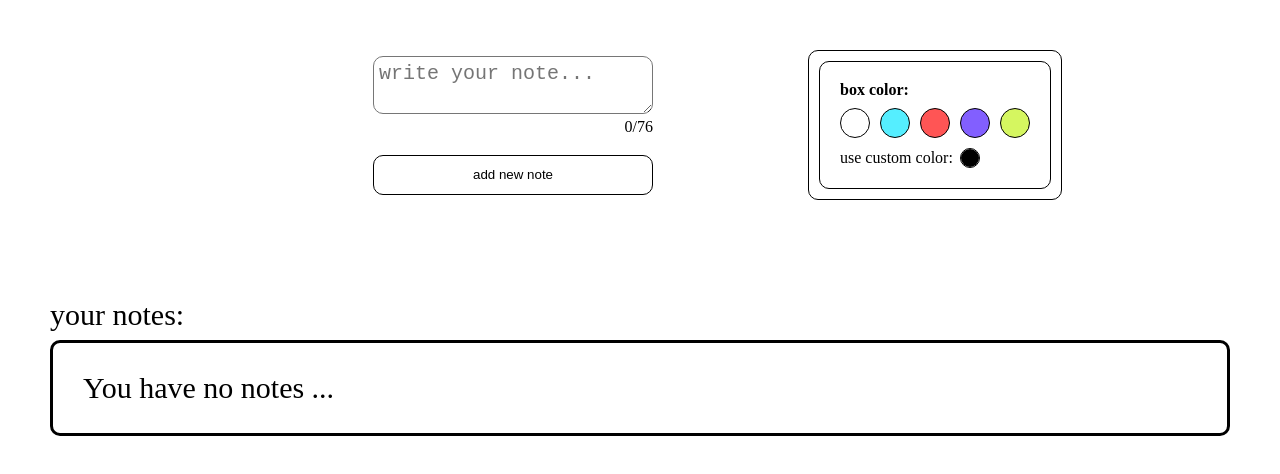
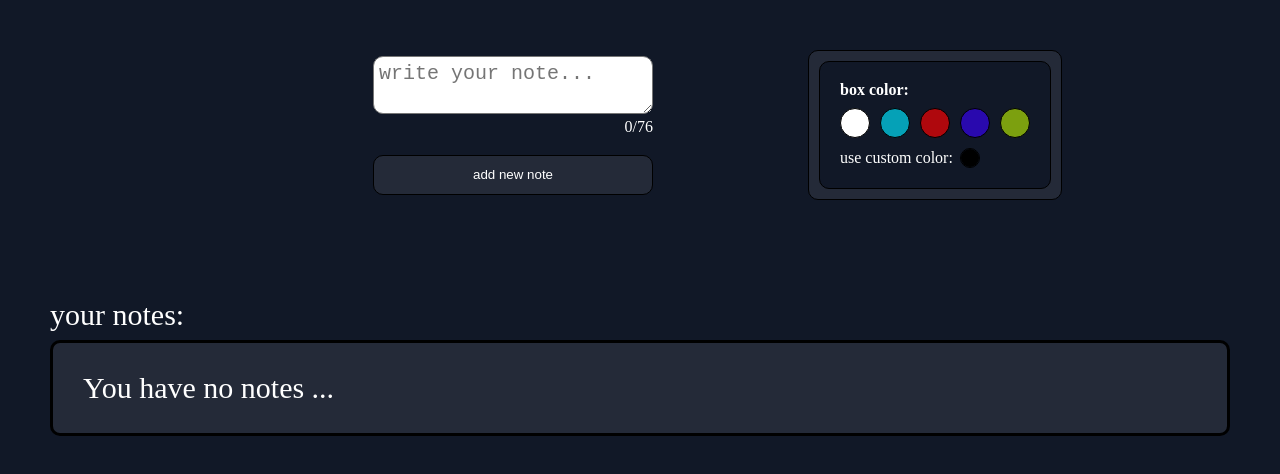
Before and after one commit to parsa-sbg/note-app, a React (Create React App) app: page / in a window 1280 px wide. Shown: the top 474 px of the page. Built offline with nearby package versions, Linux system fonts and the light colour scheme.

Commit message:
use css variables

```diff
--- a/src/assests/css/variables.css
+++ b/src/assests/css/variables.css
@@ -1,3 +1,17 @@
 :root{
     --main-color: #0977ed;
+    --app-bg-color: #edf0f2;
+
+    --border-color: #000;
+    --text-color: #000000;
+    --box-bg: #fff;
 }
+
+:root{
+    --main-color: #0977ed;
+    --app-bg-color: #111827;
+
+    --border-color: #000;
+    --text-color: #fff;
+    --box-bg: #242a38;
+}
--- a/src/components/AddNew/AddNew.css
+++ b/src/components/AddNew/AddNew.css
@@ -19,6 +19,7 @@
     resize: vertical;
     font-size: 2rem;
     padding: .5rem;
+    background-color: var(--app-bg-color);
 }
 
 .addnew__input-maxlength {
@@ -34,6 +35,8 @@
     background-color: transparent;
     cursor: pointer;
     border-radius: 1rem;
+    color: var(--text-color);
+    background-color: var(--box-bg);
 }
 
 .addnew__btn:hover {
@@ -54,6 +57,7 @@
     justify-content: center;
     display: flex;
     border-radius: 1rem;
+    background-color: var(--box-bg);
 }
 
 .options__item{
@@ -61,7 +65,7 @@
     padding: 2rem;
     max-width: fit-content;
     border-radius: 1rem;
-
+    background-color: var(--app-bg-color);
 }
 
 
--- a/src/components/AllNotes/AllNotes.css
+++ b/src/components/AllNotes/AllNotes.css
@@ -7,6 +7,7 @@
 }
 
 .AllNotes__list {
+    background-color: var(--box-bg);
     width: 100%;
     display: flex;
     flex-wrap: wrap;
--- a/src/index.css
+++ b/src/index.css
@@ -16,4 +16,6 @@ body {
   margin: 0;
 
   font-size: 1.6rem;
+  background-color: var(--app-bg-color);
+  color: var(--text-color) !important;
 }
```
